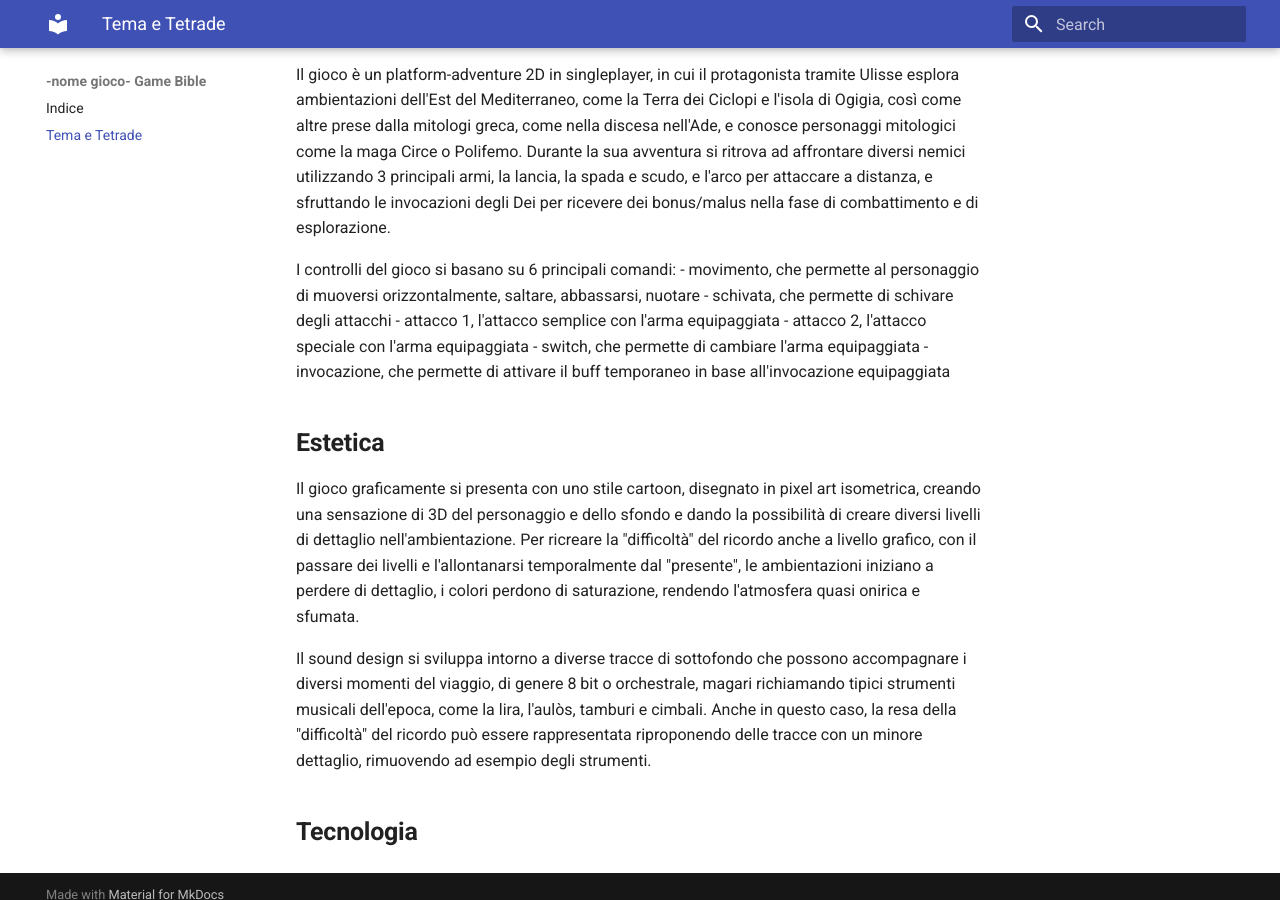
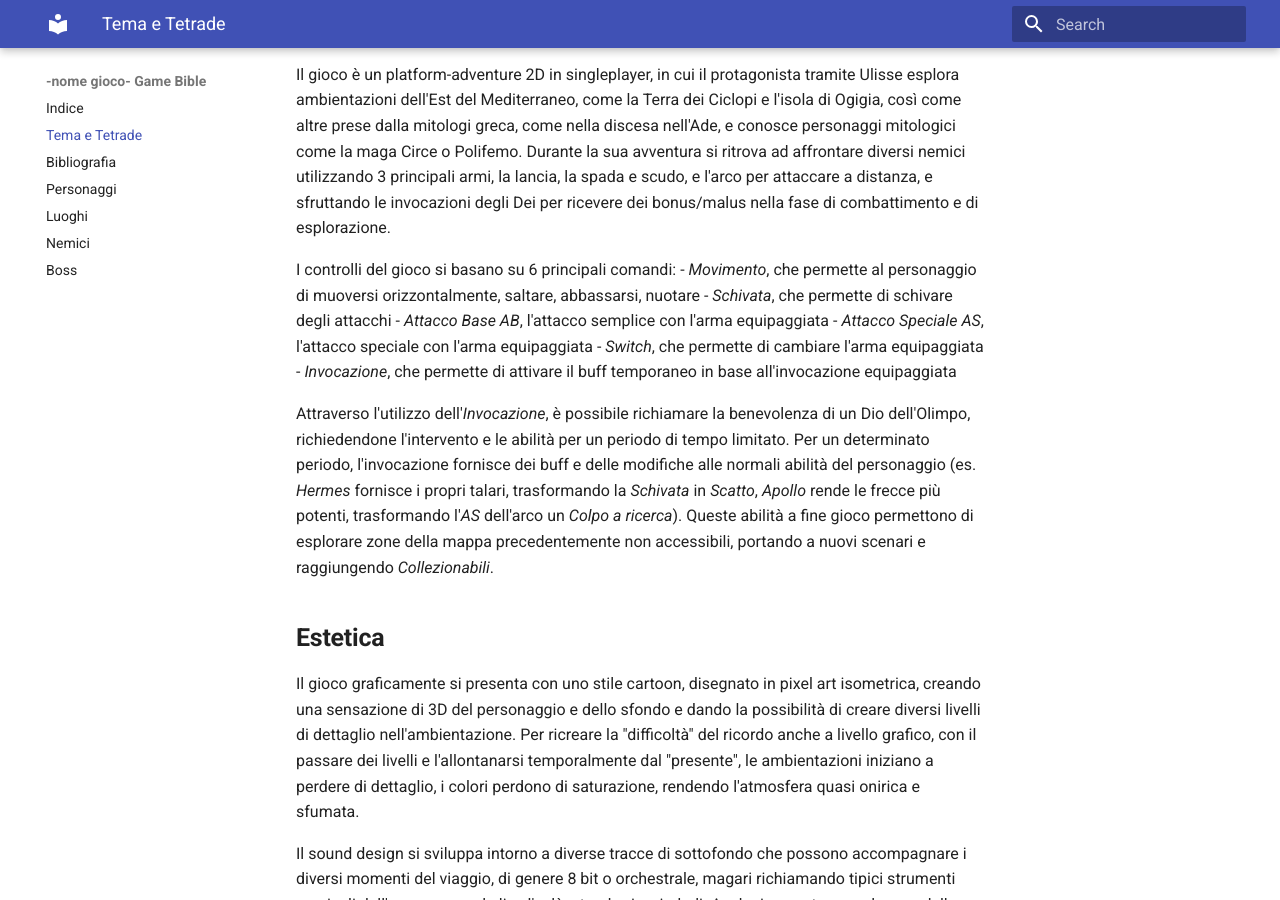
Before and after one commit to LucaParchitelliITS/TesinaGameDesign, an MkDocs documentation site: the page built from docs/description.md, in a window 1280 px wide and 900 px high, scrolled down 834 px. Built offline with MkDocs 1.6.1 and Material for MkDocs 9.7.7, drawn with Linux system fonts in a browser that asks for light colours.

Commit message:
Aggiunta
Bibliografia, personaggi, bosses, da scrivere

```diff
--- a/docs/description.md
+++ b/docs/description.md
@@ -16,13 +16,14 @@ Negli ultimi giorni della sua vita, un vecchio Ulisse si lascia trasportare dall
 Il gioco è un platform-adventure 2D in singleplayer, in cui il protagonista tramite Ulisse esplora ambientazioni dell'Est del Mediterraneo, come la Terra dei Ciclopi e l'isola di Ogigia, così come altre prese dalla mitologi greca, come nella discesa nell'Ade, e conosce personaggi mitologici come la maga Circe o Polifemo. Durante la sua avventura si ritrova ad affrontare diversi nemici utilizzando 3 principali armi, la lancia, la spada e scudo, e l'arco per attaccare a distanza, e sfruttando le invocazioni degli Dei per ricevere dei bonus/malus nella fase di combattimento e di esplorazione.
 
 I controlli del gioco si basano su 6 principali comandi:
-- movimento, che permette al personaggio di muoversi orizzontalmente, saltare, abbassarsi, nuotare
-- schivata, che permette di schivare degli attacchi
-- attacco 1, l'attacco semplice con l'arma equipaggiata
-- attacco 2, l'attacco speciale con l'arma equipaggiata
-- switch, che permette di cambiare l'arma equipaggiata
-- invocazione, che permette di attivare il buff temporaneo in base all'invocazione equipaggiata
+- *Movimento*, che permette al personaggio di muoversi orizzontalmente, saltare, abbassarsi, nuotare
+- *Schivata*, che permette di schivare degli attacchi
+- *Attacco Base AB*, l'attacco semplice con l'arma equipaggiata
+- *Attacco Speciale AS*, l'attacco speciale con l'arma equipaggiata
+- *Switch*, che permette di cambiare l'arma equipaggiata
+- *Invocazione*, che permette di attivare il buff temporaneo in base all'invocazione equipaggiata
 
+Attraverso l'utilizzo dell'*Invocazione*, è possibile richiamare la benevolenza di un Dio dell'Olimpo, richiedendone l'intervento e le abilità per un periodo di tempo limitato. Per un determinato periodo, l'invocazione fornisce dei buff e delle modifiche alle normali abilità del personaggio (es. *Hermes* fornisce i propri talari, trasformando la *Schivata* in *Scatto*, *Apollo* rende le frecce più potenti, trasformando l'*AS* dell'arco un *Colpo a ricerca*). Queste abilità a fine gioco permettono di esplorare zone della mappa precedentemente non accessibili, portando a nuovi scenari e raggiungendo *Collezionabili*.
 
 ## **Estetica**
 
--- a/mkdocs.yml
+++ b/mkdocs.yml
@@ -6,3 +6,8 @@ theme:
 nav:
   - Indice: index.md
   - Tema e Tetrade: description.md
+  - Bibliografia: bibliography.md
+  - Personaggi: characters.md
+  - Luoghi: locations.md
+  - Nemici: enemies.md
+  - Boss: bosses.md
```
Also changed, not shown: docs/bibliography.md (added, +7 -0 lines), docs/index.md (+0 -2 lines), docs/bosses.md (added), docs/characters.md (added), site/index.html, site/search/search_index.json.
